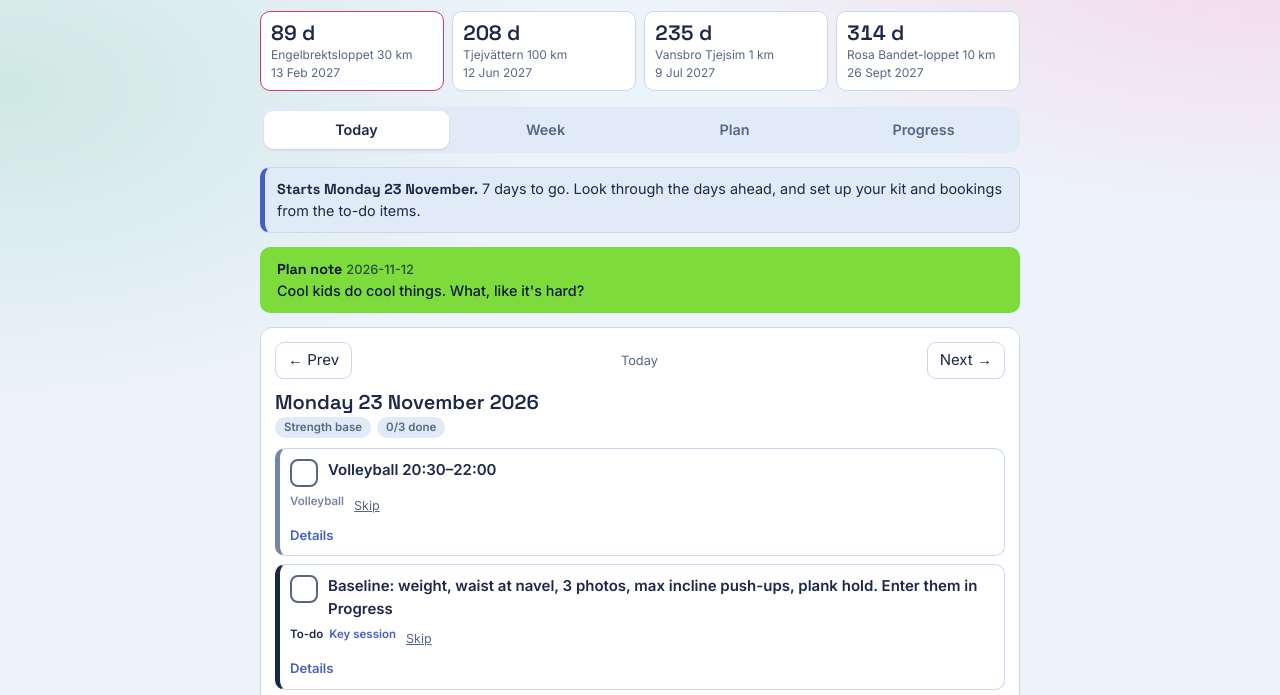
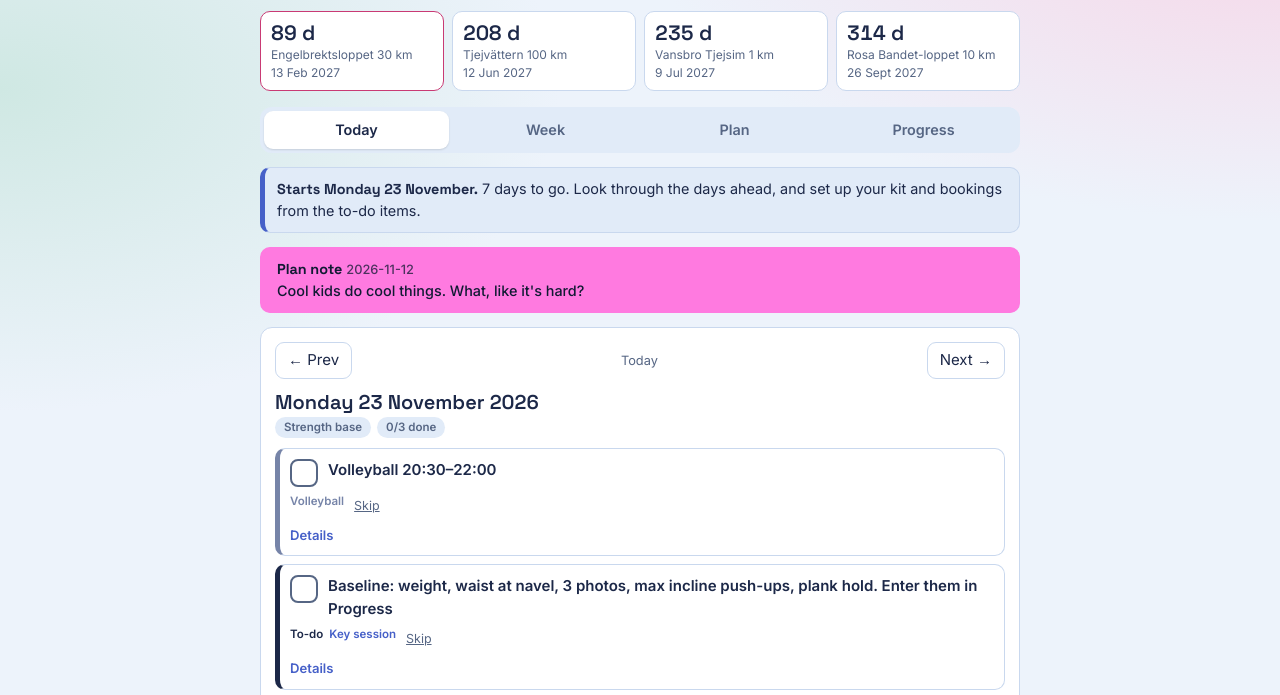
Before and after one commit to dibsondivya/tjejsvenskklassiker, a plain HTML site: page index.html in a window 1280 px wide. Shown: the part 73-768 px from the top of the page. Drawn offline with Linux system fonts and the light colour scheme.

Commit message:
fix randomised colouring bug

```diff
--- a/index.html
+++ b/index.html
@@ -338,7 +338,7 @@ function viewDay(){
   let html="";
   if(before&&d===PLAN.start)html+=`<div class="banner"><b>Starts Monday 23 November.</b> ${days2go} day${days2go===1?"":"s"} to go. Look through the days ahead, and set up your kit and bookings from the to-do items.</div>`;
   const c=S.coach;
-  if(c&&c.text)html+=`<div class="banner coach" style="--cn:${coachColor(todayIso)}"><b>Plan note</b>${c.at?` <span class="note-sm">${esc(String(c.at).slice(0,10))}</span>`:""}<br>${esc(c.text)}</div>`;
+  if(c&&c.text)html+=`<div class="banner coach" style="--cn:${coachColor(d)}"><b>Plan note</b>${c.at?` <span class="note-sm">${esc(String(c.at).slice(0,10))}</span>`:""}<br>${esc(c.text)}</div>`;
   html+=`<div class="card">
     <div class="daynav"><button data-act="prev" aria-label="Previous day">&larr; Prev</button>${d!==clamp(todayIso)?'<button data-act="gotoday">Today</button>':'<span class="note-sm">Today</span>'}<button data-act="next" aria-label="Next day">Next &rarr;</button></div>
     <div class="dayhead"><div class="date">${fmt(d)}</div>
```
